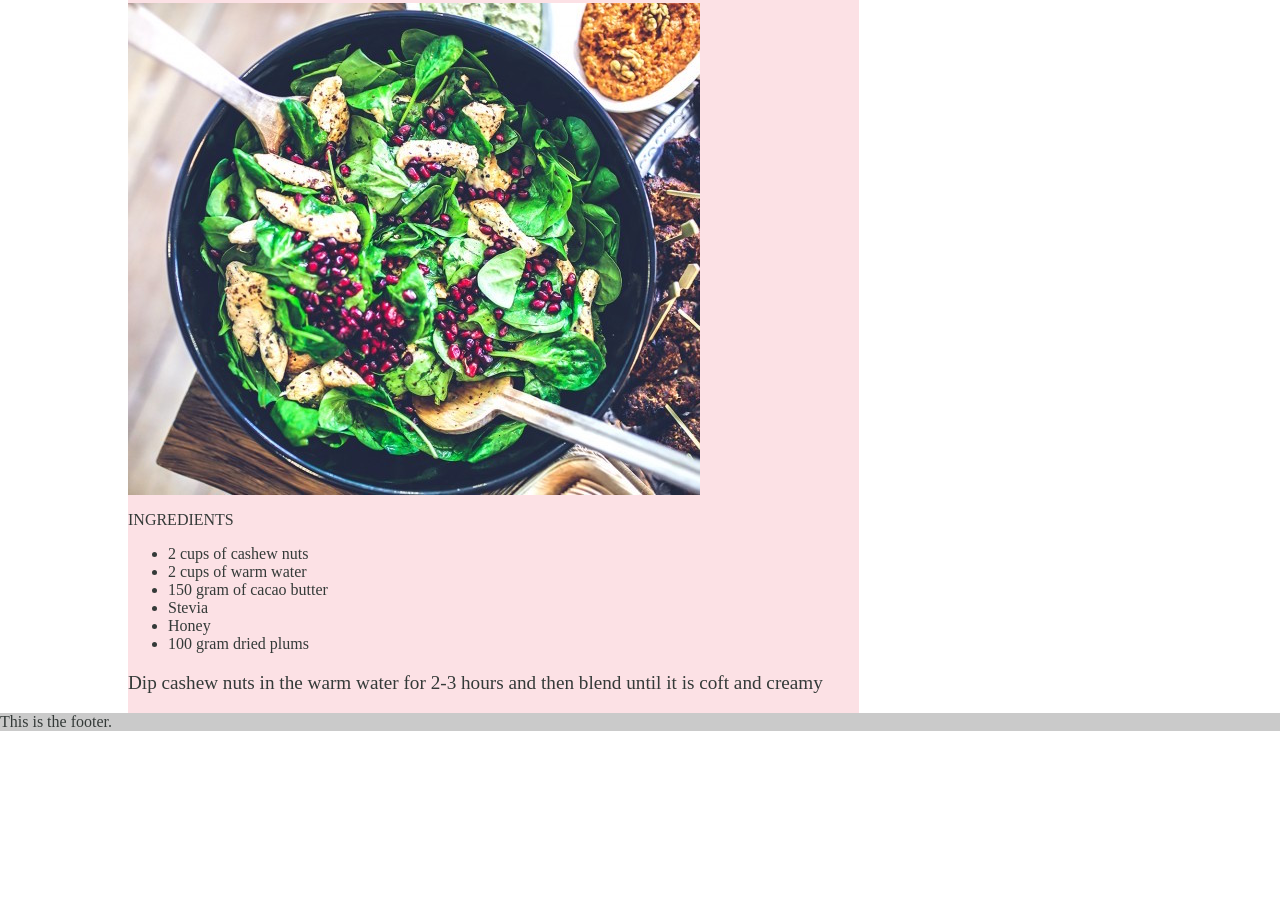
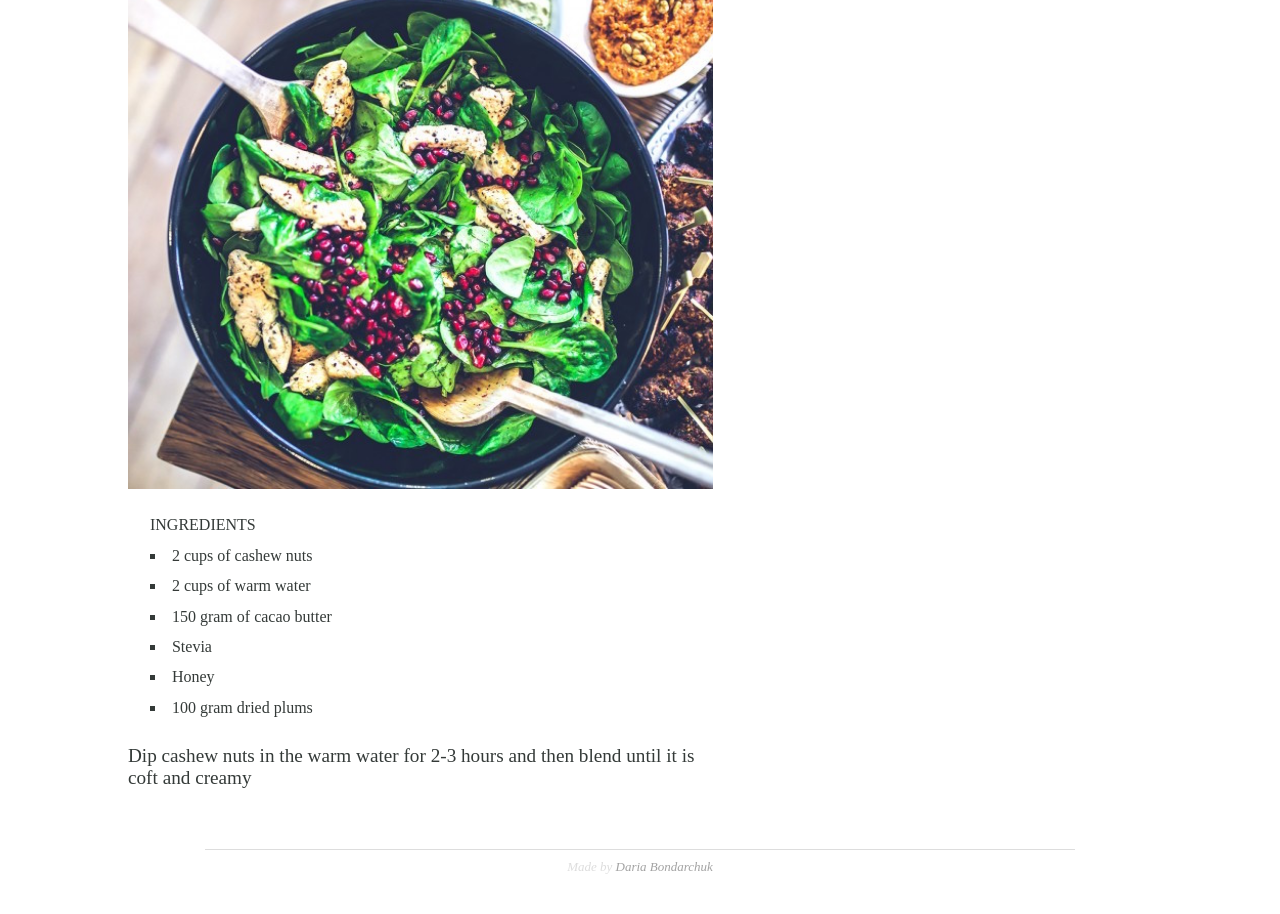
Before and after one commit to dariabond/foodblog, a React app: page /recipes/1 in a window 1280 px wide. Shown: the part 1008-1922 px from the top of the page. Before the commit the page ends 1739 px from the top, so only its background shows below. Built offline with nearby package versions, Linux system fonts and the light colour scheme; a web font is replaced by a local one.

Commit message:
UI changes due to data structure changes. Small fixes.

```diff
--- a/src/components/approot.js
+++ b/src/components/approot.js
@@ -37,7 +37,7 @@ class AppRoot extends React.Component {
             <div className="app">
                 <Header name={this.state.name}/>
                 {toRender}
-                <footer>This is the footer.</footer>
+                <footer className="footer_text">Made by <a href="">Daria Bondarchuk</a></footer>
             </div>
         )
     }
--- a/src/components/feed/feeditem.js
+++ b/src/components/feed/feeditem.js
@@ -9,17 +9,23 @@ const FeedItem = props => {
             <Link className="dishname heading_gen" to='/recipes/1'>SWEET POTATO BOWL</Link>
 
             <div>
-                <img className="feed_recipe_img" src={props.postInfo.photoUrl} alt="Yummy food"/>
+                <Link to='/recipes/1'>
+                    <img className="feed_recipe_img" src={props.postInfo.photoUrl} alt="Yummy food"></img>
+                </Link>
 
                 <p className="feed_recipe_descr">This is the recipe of the delicious sweet potato bowl. You are bound to
                     love it from the first bite.
                     <br/><br/>
-                    <a className="readmore" href="#">Read more...</a>
+                    <Link className="readmore" to='/recipes/1'>Read more...</Link>
                 </p>
             </div>
 
-            <br/><br/>
-            <h3>Likes: {props.postInfo.likes}</h3>
+            <div>
+                <p className='feed_tags'>Tags: {props.postInfo.tags.join(', ')}</p>
+                <p className='feed_comments'>Comments: {props.postInfo.hasOwnProperty('comments')?props.postInfo.comments.length:0}</p>
+            </div>
+
+
         </section>
     );
 };
--- a/src/components/recipes/recipe.js
+++ b/src/components/recipes/recipe.js
@@ -45,9 +45,9 @@ class Recipe extends React.Component {
                     listItems.push(<li>{ingredientItem}</li>);
                 });
                 result.push(
-                    <div>
+                    <div className="recipe_list_container">
                         <p>INGREDIENTS</p>
-                        <ul>
+                        <ul className='recipe_list'>
                             {listItems}
                         </ul>
                     </div>
@@ -64,7 +64,7 @@ class Recipe extends React.Component {
         return (
             <div className="main_container">
                 <div className='recipe_container'>
-                    <p className="heading_gen">SWEET POTATO BOWL</p>
+                    <p className="heading_gen dishname">SWEET POTATO BOWL</p>
                     {content}
                 </div>
                 <SideBar/>
--- a/src/css/app.css
+++ b/src/css/app.css
@@ -2,10 +2,14 @@
   color: #343a38;
 }
 
-body {
+* {
   margin: 0;
   padding: 0;
   font-family: 'Gentium Basic', serif;
+}
+
+::selection {
+  background: #B0D354;
 }
 
 .app {
@@ -28,7 +32,7 @@ header img {
 }
 
 .nav_bar {
-  margin: 0 auto 3% auto;
+  margin: 2% auto 2% auto;
   padding: 15px;
   width: 60%;
   font-family: Arial;
@@ -85,6 +89,7 @@ a.nav_item:hover {
 
 /*FEEDITEM AND RECIPE*/
 .feedPost {
+  margin-bottom: 4%;
 }
 
 .feed_recipe_img {
@@ -108,6 +113,23 @@ a.nav_item:hover {
   flex: 5;
 }
 
+.feed_tags {
+  display: inline-block;
+  font-style: italic;
+  text-decoration: none;
+  color: #a3a3a3;
+  padding: 10px 0 10px 0;
+}
+
+.feed_comments {
+  display: inline-block;
+  font-style: italic;
+  text-decoration: none;
+  color: #a3a3a3;
+  float: right;
+  padding: 10px 2% 10px 0;
+}
+
 .readmore {
   text-decoration: none;
   color: black;
@@ -118,7 +140,7 @@ a.nav_item:hover {
 
 .dishname {
   display: inline-block;
-  margin-bottom: 4%;
+  margin-bottom: 6%;
   vertical-align: top;
   text-decoration: none;
   color: #000000;
@@ -151,27 +173,58 @@ a.dishname:hover {
 }
 
 .heading_gen {
-  font-size: xx-large;
+  font-size: 42px;
   text-transform: uppercase;
   display: inline-block;
-}
-
-footer {
-  background-color: #cacaca;
 }
 
 /*Recipe*/
 
 .recipe_container {
   flex: 5;
-  background-color: #FCE1E5;
+  /*background-color: #FCE1E5;*/
 }
 
 .recipe_text {
   display: block;
   font-size: larger;
+  padding: 3% 20% 3% 0;
 }
 
 .recipe_img {
   display: block;
+  width: 80%;
 }
+
+.recipe_list_container {
+  line-height: 1.9;
+  padding: 3% 0 0 3%;
+}
+
+.recipe_list {
+  list-style-type: square;
+  list-style-position: inside;
+  margin: 0;
+  padding: 0;
+}
+
+/*Footer*/
+
+footer {
+  border-top: 1px solid #dddddd;
+  text-align: center;
+  margin: 3% 16% 0 16%;
+  color: #dddddd;
+  font-size: small;
+  font-style: italic;
+}
+
+.footer_text {
+  color: #dddddd;
+  padding: 9px 0 3% 0;
+}
+
+.footer_text a {
+  text-decoration: none;
+  color: #a3a3a3;
+}
--- a/src/data/test_data.js
+++ b/src/data/test_data.js
@@ -5,6 +5,8 @@
 export const postsData = [
     {
         id: 1,
+        category: "dessert",
+        tags: ['dessert', 'raw', 'vegan', 'no gluten'],
         title: "New raw cheesecake",
         photoUrl: "food_salad.jpg",
         abstract: "This is super duper new raw cheesecake for Sashechka and for those who don't eat sugar. Here " +
@@ -32,10 +34,18 @@ export const postsData = [
                 text: "Dip cashew nuts in the warm water for 2-3 hours and then blend until it is coft and creamy"
             }
         ],
-        likes: 200
+        comments: [
+            {
+                authorName: "Julia",
+                authorEmail: "jukanina@gmail.com",
+                text: "This is superdelicious recipe! Thank you!"
+            }
+        ]
     },
     {
         id: 2,
+        category: "dessert",
+        tags: ['dessert', 'raw', 'vegan', 'no gluten'],
         title: "New raw cheesecake",
         photoUrl: "food_salad.jpg",
         abstract: "This is super duper new raw cheesecake for Sashechka and for those who don't eat sugar. Here " +
@@ -63,10 +73,18 @@ export const postsData = [
                 text: "Dip cashew nuts in the warm water for 2-3 hours and then blend until it is coft and creamy"
             }
         ],
-        likes: 200
+        comments: [
+            {
+                authorName: "Julia",
+                authorEmail: "jukanina@gmail.com",
+                text: "This is superdelicious recipe! Thank you!"
+            }
+        ]
     },
     {
         id: 3,
+        category: "dessert",
+        tags: ['dessert', 'raw', 'vegan', 'no gluten'],
         title: "New raw cheesecake",
         photoUrl: "food_salad.jpg",
         abstract: "This is super duper new raw cheesecake for Sashechka and for those who don't eat sugar. Here " +
@@ -97,10 +115,18 @@ export const postsData = [
                 text: "Dip cashew nuts in the warm water for 2-3 hours and then blend until it is coft and creamy"
             }
         ],
-        likes: 200
+        comments: [
+            {
+                authorName: "Julia",
+                authorEmail: "jukanina@gmail.com",
+                text: "This is superdelicious recipe! Thank you!"
+            }
+        ]
     },
     {
         id: 4,
+        category: "dessert",
+        tags: ['dessert', 'raw', 'vegan', 'no gluten'],
         title: "New raw cheesecake",
         photoUrl: "food_salad.jpg",
         abstract: "This is super duper new raw cheesecake for Sashechka and for those who don't eat sugar. Here " +
@@ -128,10 +154,18 @@ export const postsData = [
                 text: "Dip cashew nuts in the warm water for 2-3 hours and then blend until it is coft and creamy"
             }
         ],
-        likes: 200
+        comments: [
+            {
+                authorName: "Julia",
+                authorEmail: "jukanina@gmail.com",
+                text: "This is superdelicious recipe! Thank you!"
+            }
+        ]
     },
     {
         id: 5,
+        category: "dessert",
+        tags: ['dessert', 'raw', 'vegan', 'no gluten'],
         title: "New raw cheesecake",
         photoUrl: "food_salad.jpg",
         abstract: "This is super duper new raw cheesecake for Sashechka and for those who don't eat sugar. Here " +
@@ -159,7 +193,13 @@ export const postsData = [
                 text: "Dip cashew nuts in the warm water for 2-3 hours and then blend until it is coft and creamy"
             }
         ],
-        likes: 200
+        comments: [
+            {
+                authorName: "Julia",
+                authorEmail: "jukanina@gmail.com",
+                text: "This is superdelicious recipe! Thank you!"
+            }
+        ]
     }
 ];
 
```
